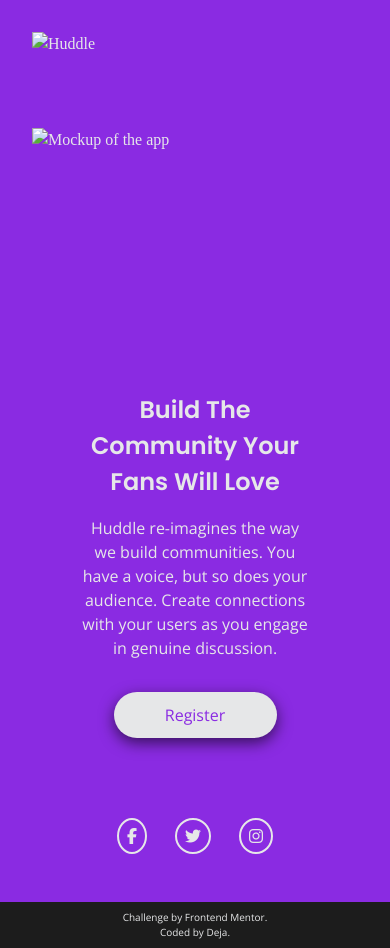
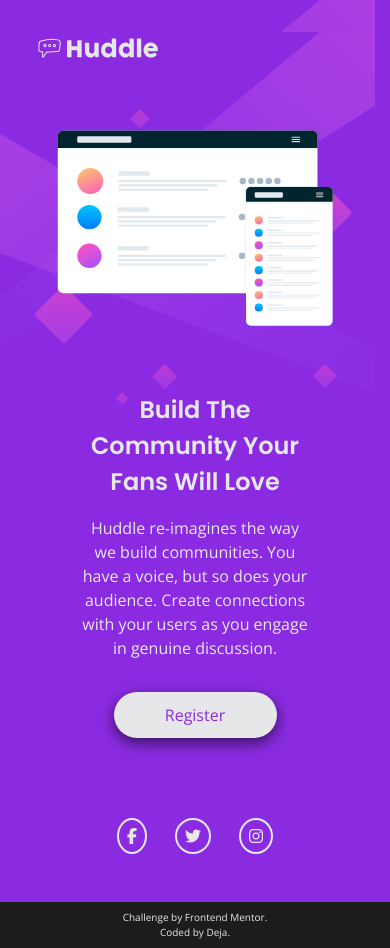
Before and after one commit to deja-h-dev/HuddleLandingPage, a plain HTML site: page index.html in a window 390 px wide. Drawn offline with nearby package versions, Linux system fonts and the light colour scheme; the site is published under a folder, as on GitHub Pages, so addresses that start at the root find nothing.

Commit message:
imgs path change

```diff
--- a/index.html
+++ b/index.html
@@ -3,7 +3,7 @@
 <head>
   <meta charset="UTF-8">
   <meta name="viewport" content="width=device-width, initial-scale=1.0">
-  <link rel="icon" type="image/png" sizes="32x32" href="./images/favicon-32x32.png">
+  <link rel="icon" type="image/png" sizes="32x32" href="images/favicon-32x32.png">
   <link rel="preconnect" href="https://fonts.googleapis.com">
   <link rel="preconnect" href="https://fonts.gstatic.com" crossorigin>
   <link href="https://fonts.googleapis.com/css2?family=Open+Sans&family=Poppins:ital,wght@0,600;1,400&display=swap" rel="stylesheet">
@@ -14,11 +14,11 @@
 </head>
 <body>
   <header>
-    <img src="/images/logo.svg" alt="Huddle" class="logo">
+    <img src="images/logo.svg" alt="Huddle" class="logo">
   </header>
   <main>
     <div class="illustration">
-      <img src="/images/illustration-mockups.svg" alt="Mockup of the app" class="mockup">
+      <img src="images/illustration-mockups.svg" alt="Mockup of the app" class="mockup">
     </div>
     <div class="text">
       <h2>Build The Community Your Fans Will Love</h2>
--- a/main.css
+++ b/main.css
@@ -1,5 +1,5 @@
 html,body{
-  background: blueviolet url(/images/bg-desktop.svg) no-repeat;
+  background: blueviolet url(images/bg-desktop.svg) no-repeat;
   color: #e6e7e8;
 }
 main{
@@ -74,7 +74,7 @@
 
 /* mobile viewport */
 @media (min-width: 200px) and (max-width: 500px) {
-  html,body{background-image: url(/images/bg-mobile.svg);}
+  html,body{background-image: url(images/bg-mobile.svg);}
   main{
     flex-direction: column;
     max-width: 100%;
```
Also changed, not shown: 1 other file.
